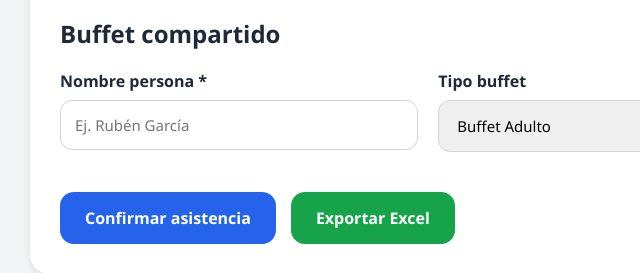
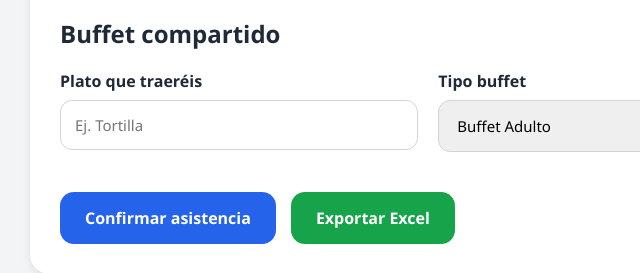
Before and after one commit to laualmeg/EventTracker, a website: page san-juan.html in a window 1280 px wide. Shown: the part 592-865 px from the top of the page, 0-640 px from the left. Drawn offline with Linux system fonts and the light colour scheme; no server answers.

Commit message:
Corregido campo plato

```diff
--- a/san-juan.html
+++ b/san-juan.html
@@ -365,7 +365,7 @@
 
               <label>Juveniles (12-18)</label>
 
-              <input type="number" id="juveniles" min="0" value="0" />
+              <input type="number" id="juveniles" min="0" step="1" value="0" />
 
             </div> -->
 
@@ -399,8 +399,9 @@
 
             <div>
 
-              <label>Nombre persona *</label>
-              <input type="text" id="nombre" placeholder="Ej. Rubén García" required />
+              <label>Plato que traeréis</label>
+
+              <input type="text" id="plato" placeholder="Ej. Tortilla" required/>
 
             </div>
 
```
